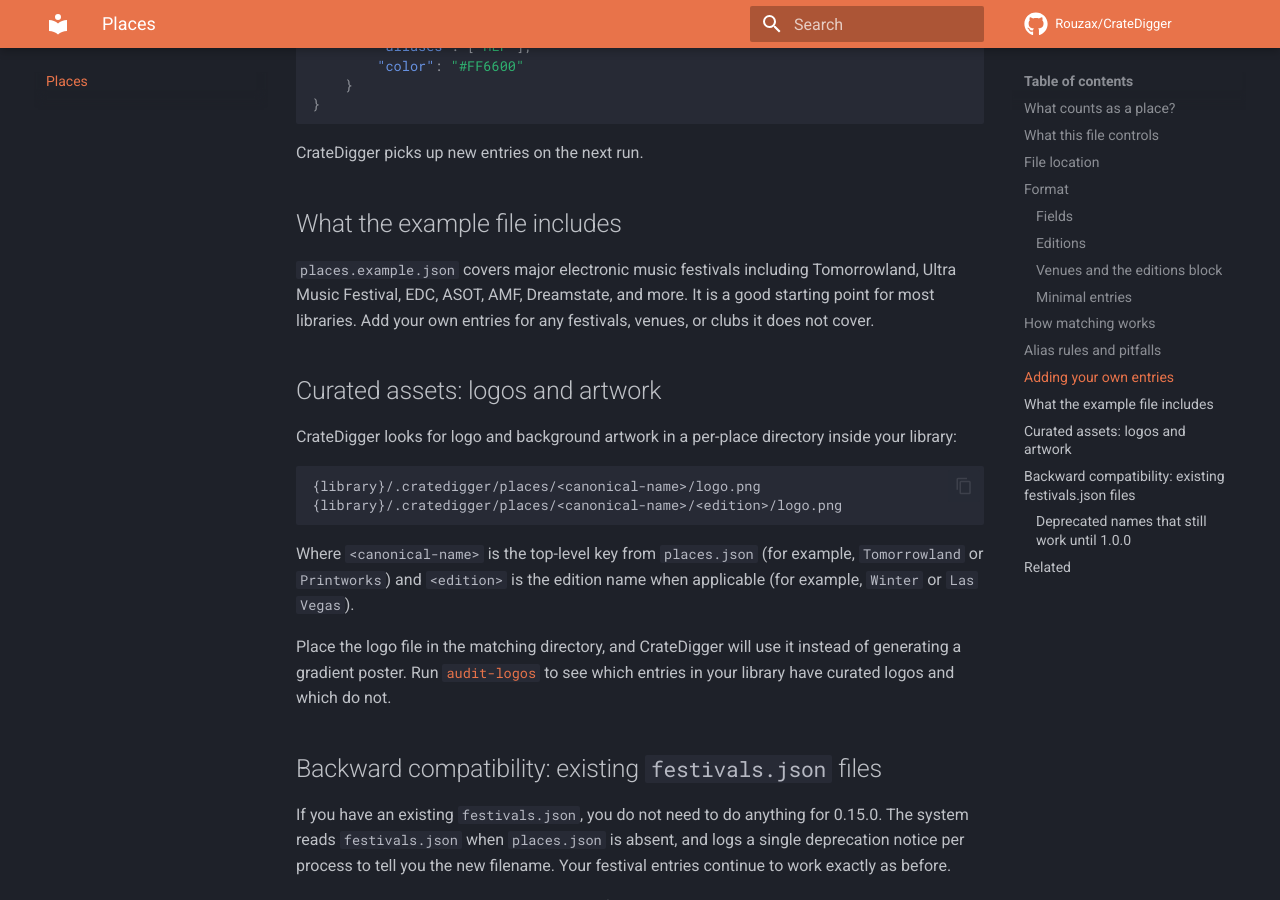
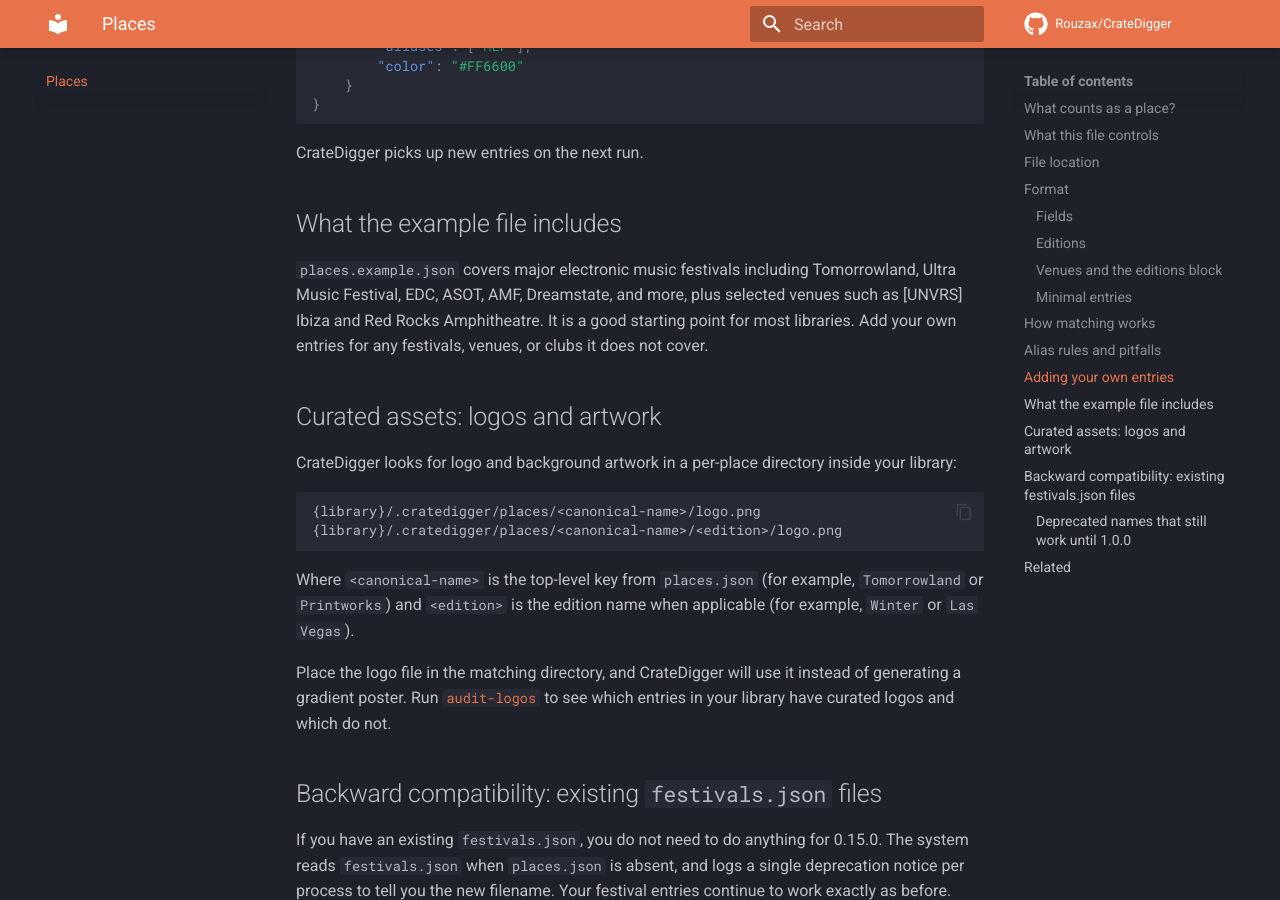
Before and after one commit to Rouzax/CrateDigger, an MkDocs documentation site: the page built from docs/places.md, in a window 1280 px wide and 900 px high, scrolled down 6175 px. Built offline with MkDocs 1.6.1 and Material for MkDocs 9.7.7, drawn with Linux system fonts in a browser that asks for light colours; comment, search, counter and statistics services are not loaded.

Commit message:
feat(places): add [UNVRS] Ibiza venue to example file
Adds the Ibiza hyperclub with aliases and brand color, updates docs
to mention venues in the example file coverage.

```diff
--- a/docs/places.md
+++ b/docs/places.md
@@ -252,7 +252,7 @@
 
 ## What the example file includes
 
-`places.example.json` covers major electronic music festivals including Tomorrowland, Ultra Music Festival, EDC, ASOT, AMF, Dreamstate, and more. It is a good starting point for most libraries. Add your own entries for any festivals, venues, or clubs it does not cover.
+`places.example.json` covers major electronic music festivals including Tomorrowland, Ultra Music Festival, EDC, ASOT, AMF, Dreamstate, and more, plus selected venues such as [UNVRS] Ibiza and Red Rocks Amphitheatre. It is a good starting point for most libraries. Add your own entries for any festivals, venues, or clubs it does not cover.
 
 ## Curated assets: logos and artwork
 
--- a/places.example.json
+++ b/places.example.json
@@ -80,6 +80,10 @@
         },
         "color": "#0693E3"
     },
+    "[UNVRS] Ibiza": {
+        "aliases": ["UNVRS Ibiza", "UNVRS"],
+        "color": "#fd780a"
+    },
     "Untold": {},
     "We Belong Here": {
         "editions": {
```
Also changed, not shown: CHANGELOG.md (+4 -0 lines).
